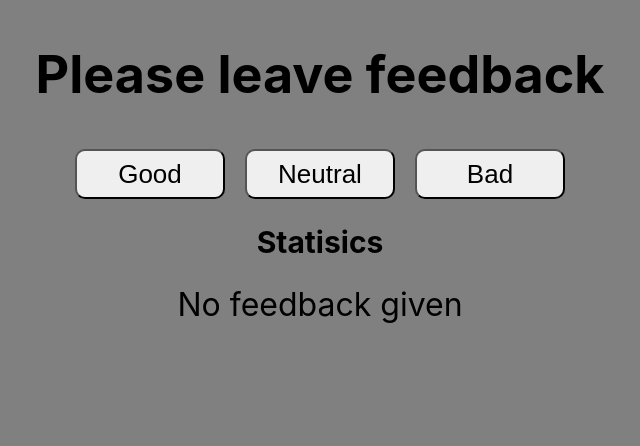
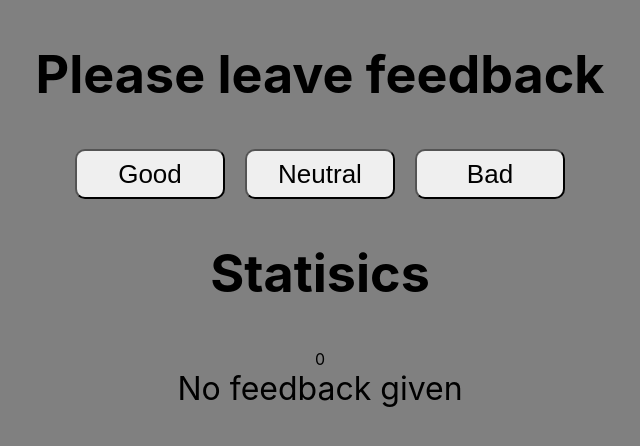
Before and after one commit to coreks/goit-react-hw-02-feedback, a React (Create React App) app: page / in a window 1280 px wide. Shown: the top 446 px of the page, without its empty margins (320-960 px from the left). Built offline with nearby package versions, Linux system fonts and the light colour scheme.

Commit message:
Fix task-01

```diff
--- a/src/App.js
+++ b/src/App.js
@@ -1,7 +1,63 @@
-import Feedback from "./components/Feedback/Feedback.jsx";
+// import Feedback from "./components/Feedback/Feedback.jsx";
 
-const App = () => {
-  return <Feedback />;
-};
+// const App = () => {
+//   return <Feedback />;
+// };
+
+// export default App;
+
+import { Component } from 'react';
+import Statistics from './components/Statistics/Statistics';
+import FeedbackOptions from './components/FeedbackOptions/FeedbackOptions';
+import Section from './components/Section/Section';
+
+class App extends Component {
+  state = {
+    good: 0,
+    neutral: 0,
+    bad: 0,
+  };
+
+  handleClickIncrement = e => {
+    const keyName = e.target.name;
+
+    this.setState(prevState => ({
+      [keyName]: prevState[keyName] + 1,
+    }));
+  };
+
+  countTotalFeedback = () => {
+    const { good, neutral, bad } = this.state;
+    return good + neutral + bad;
+  };
+
+  countPositiveFeedbackPercentage() {
+    return ((this.state.good / this.countTotalFeedback()) * 100).toFixed(0);
+  }
+
+  render() {
+    const { good, neutral, bad } = this.state;
+
+    return (
+      <div>
+        <Section title="Please leave feedback">
+          <FeedbackOptions
+            options={Object.keys(this.state)}
+            onLeaveFeedback={this.handleClickIncrement}
+          />
+        </Section>
+        <Section title="Statisics">
+          <Statistics
+            good={good}
+            neutral={neutral}
+            bad={bad}
+            total={this.countTotalFeedback()}
+            positivePercentage={this.countPositiveFeedbackPercentage()}
+          />
+        </Section>
+      </div>
+    );
+  }
+}
 
 export default App;
--- a/src/components/Feedback/Feedback.jsx
+++ /dev/null
@@ -1,53 +0,0 @@
-import { Component } from "react";
-import Statistics from "./Statistics/Statistics";
-import FeedbackOptions from "./FeedbackOptions/FeedbackOptions";
-import Section from "./Section/Section";
-
-class Feedback extends Component {
-  state = {
-    good: 0,
-    neutral: 0,
-    bad: 0,
-  };
-
-  handleClickIncrement = (e) => {
-    const keyName = e.target.name;
-
-    this.setState((prevState) => ({
-      [keyName]: prevState[keyName] + 1,
-    }));
-  };
-
-  countTotalFeedback = () => {
-    const { good, neutral, bad } = this.state;
-
-    return good + neutral + bad;
-  };
-
-  countPositiveFeedbackPercentage() {
-    const { good } = this.state;
-
-    return ((good / this.countTotalFeedback()) * 100).toFixed(0);
-  }
-
-  render() {
-    return (
-      <Section title="Please leave feedback">
-        <FeedbackOptions
-          options={Object.keys(this.state)}
-          onLeaveFeedback={this.handleClickIncrement}
-        />
-
-        <Statistics
-          good={this.state.good}
-          neutral={this.state.neutral}
-          bad={this.state.bad}
-          total={this.countTotalFeedback()}
-          positivePercentage={this.countPositiveFeedbackPercentage()}
-        />
-      </Section>
-    );
-  }
-}
-
-export default Feedback;
--- a/src/components/Feedback/Statistics/Statistics.jsx
+++ b/src/components/Statistics/Statistics.jsx
@@ -1,22 +1,20 @@
-import PropTypes from "prop-types";
-import Notification from "../Notification/Notification";
-import css from "../Statistics/Statistics.module.css";
+import PropTypes from 'prop-types';
+import Notification from '../Notification/Notification';
+import css from '../Statistics/Statistics.module.css';
 
 const Statistics = ({ good, neutral, bad, total, positivePercentage }) => {
   return (
     <div className={css.statistics}>
-      <h2 className={css.title}>Statisics</h2>
-      {total ? (
-        <>
+      {total && (
+        <div>
           <p className={css.text}>Good: {good}</p>
           <p className={css.text}>Neutral: {neutral}</p>
           <p className={css.text}>Bad: {bad}</p>
           <p className={css.text}>Total: {total}</p>
           <p className={css.text}>Positive feedback: {positivePercentage}%</p>
-        </>
-      ) : (
-        <Notification message="No feedback given" />
+        </div>
       )}
+      {!total && <Notification message="No feedback given" />}
     </div>
   );
 };
```
Also changed, not shown: src/components/FeedbackOptions/FeedbackOptions.jsx (renamed from src/components/Feedback/FeedbackOptions/FeedbackOptions.jsx), src/components/FeedbackOptions/FeedbackOptions.module.css (renamed from src/components/Feedback/FeedbackOptions/FeedbackOptions.module.css), src/components/Notification/Notification.jsx (renamed from src/components/Feedback/Notification/Notification.jsx), src/components/Notification/Notification.module.css (renamed from src/components/Feedback/Notification/Notification.module.css), src/components/Section/Section.jsx (renamed from src/components/Feedback/Section/Section.jsx), src/components/Section/Section.module.css (renamed from src/components/Feedback/Section/Section.module.css), src/components/Statistics/Statistics.module.css (renamed from src/components/Feedback/Statistics/Statistics.module.css).
